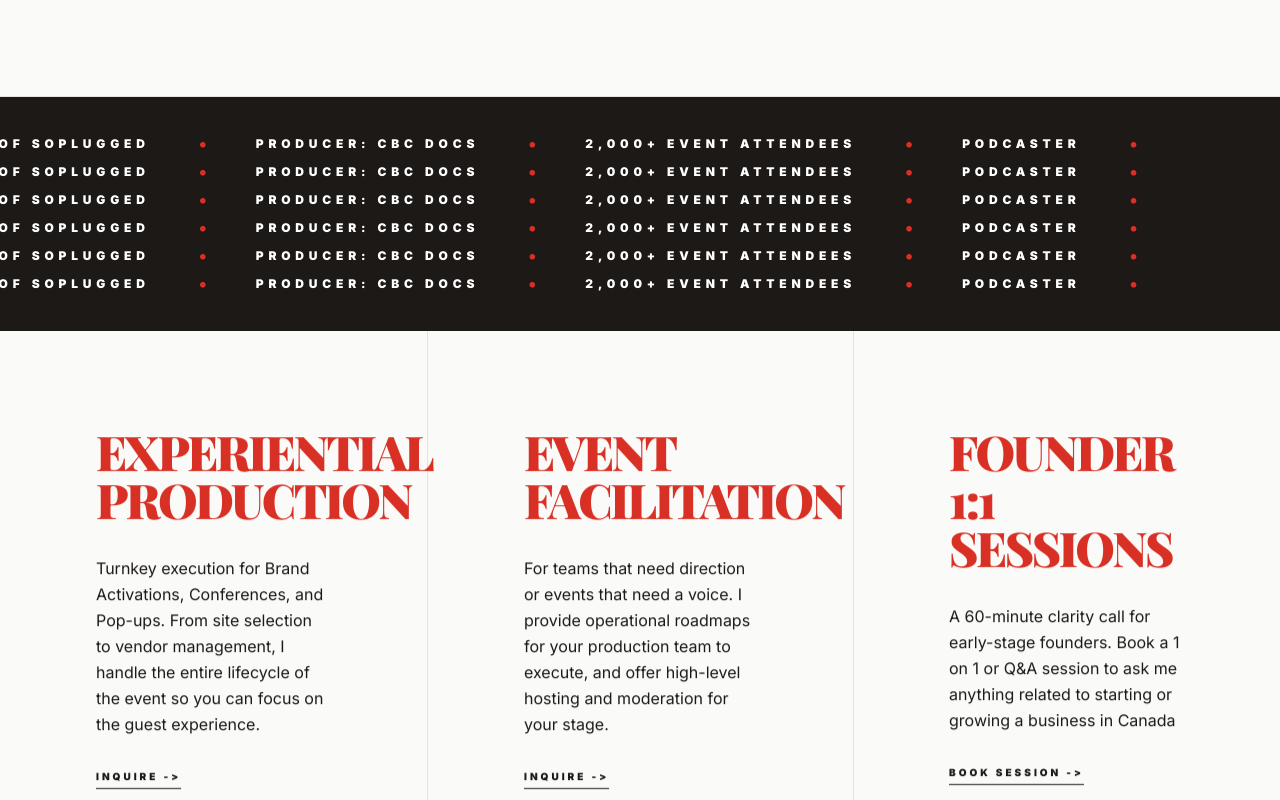
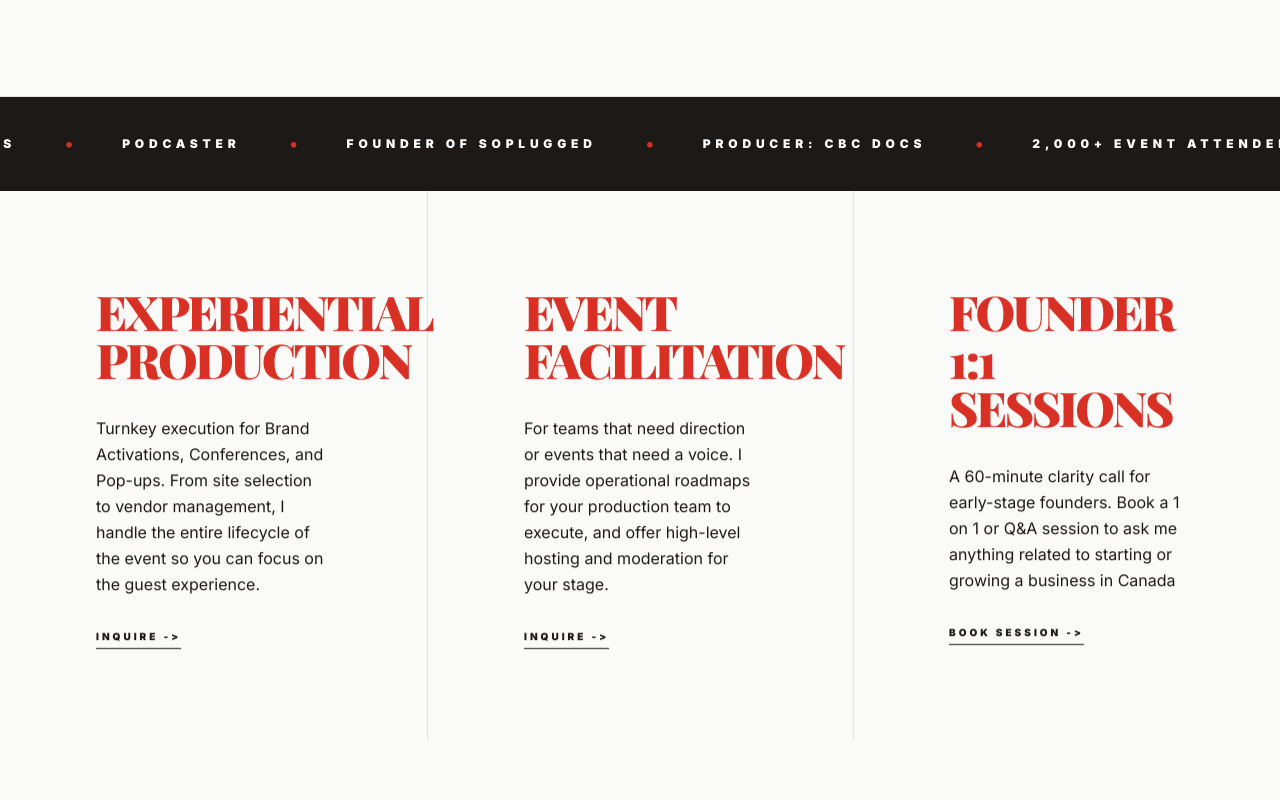
Before and after one commit to sotariye/ninabarango, a React (Vite) app: page / in a window 1280 px wide. Shown: the part 1600-2400 px from the top of the page. Built offline with nearby package versions, Linux system fonts and the light colour scheme; a web font is replaced by a local one.

Commit message:
Fix marquee animation and logos

```diff
--- a/components/TrustTicker.tsx
+++ b/components/TrustTicker.tsx
@@ -11,7 +11,22 @@ const TrustTicker: React.FC = () => {
 
   return (
     <div className="bg-[#1C1917] py-6 md:py-8 border-y border-[#1C1917] overflow-hidden">
-      <div className="flex animate-marquee">
+      <div className="flex w-max">
+        <div className="flex animate-marquee shrink-0">
+          {[...Array(6)].map((_, i) => (
+            <div key={i} className="flex items-center shrink-0">
+              {items.map((item, index) => (
+                <React.Fragment key={index}>
+                  <span className="text-white text-[10px] md:text-xs font-black tracking-[0.4em] uppercase mx-12">
+                    {item}
+                  </span>
+                  <span className="text-[#D93025] text-lg">•</span>
+                </React.Fragment>
+              ))}
+            </div>
+          ))}
+        </div>
+        <div className="flex animate-marquee shrink-0" aria-hidden="true">
           {[...Array(6)].map((_, i) => (
             <div key={i} className="flex items-center shrink-0">
               {items.map((item, index) => (
@@ -26,6 +41,7 @@ const TrustTicker: React.FC = () => {
           ))}
         </div>
       </div>
+    </div>
   );
 };
 
--- a/index.css
+++ b/index.css
@@ -25,16 +25,17 @@ body {
 
 @keyframes marquee {
   0% {
-      transform: translateX(0);
+    transform: translateX(0);
   }
 
   100% {
-      transform: translateX(-50%);
+    transform: translateX(-100%);
   }
 }
 
 .animate-marquee {
-  display: inline-block;
+  display: flex;
+  min-width: 100%;
   animation: marquee 30s linear infinite;
   white-space: nowrap;
 }
@@ -92,10 +93,10 @@ body {
 /* Hide cursor on mobile */
 @media (max-width: 768px) {
   #custom-cursor {
-      display: none;
+    display: none;
   }
 
   body {
-      cursor: auto;
+    cursor: auto;
   }
 }
```
Lines whose indentation alone changed are shown as unchanged.
